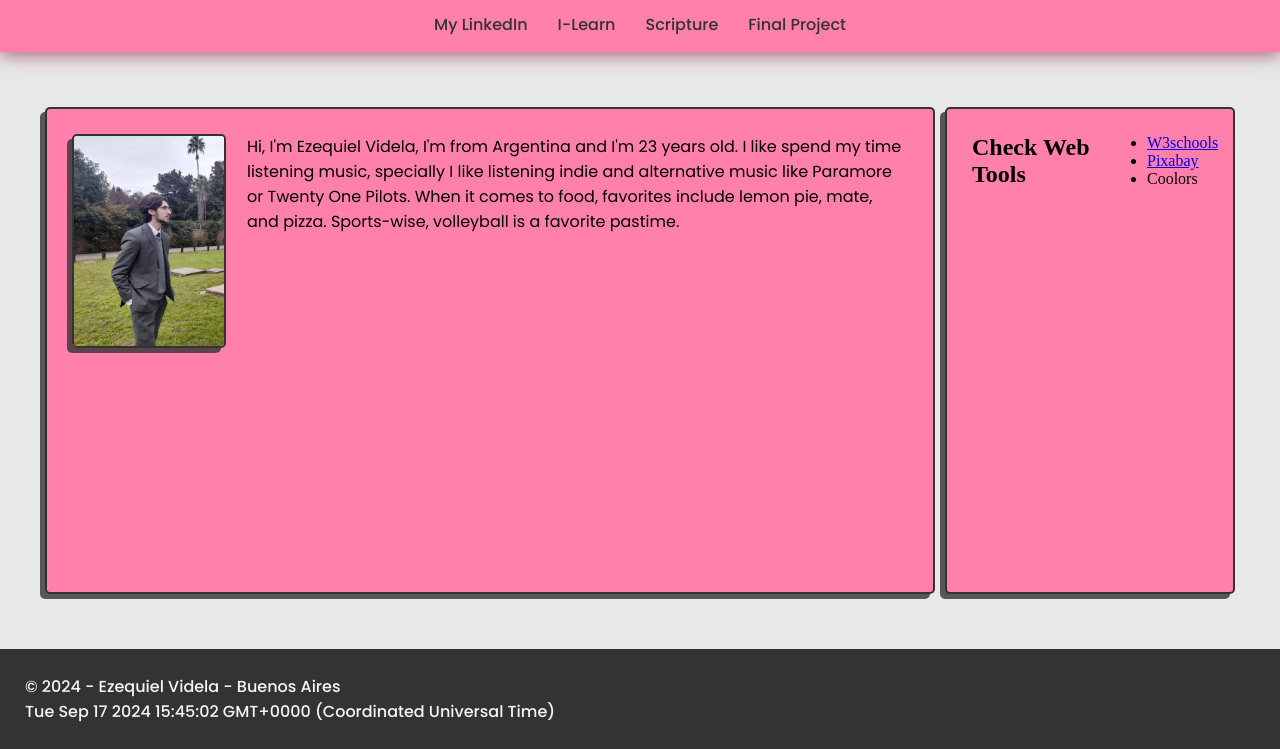
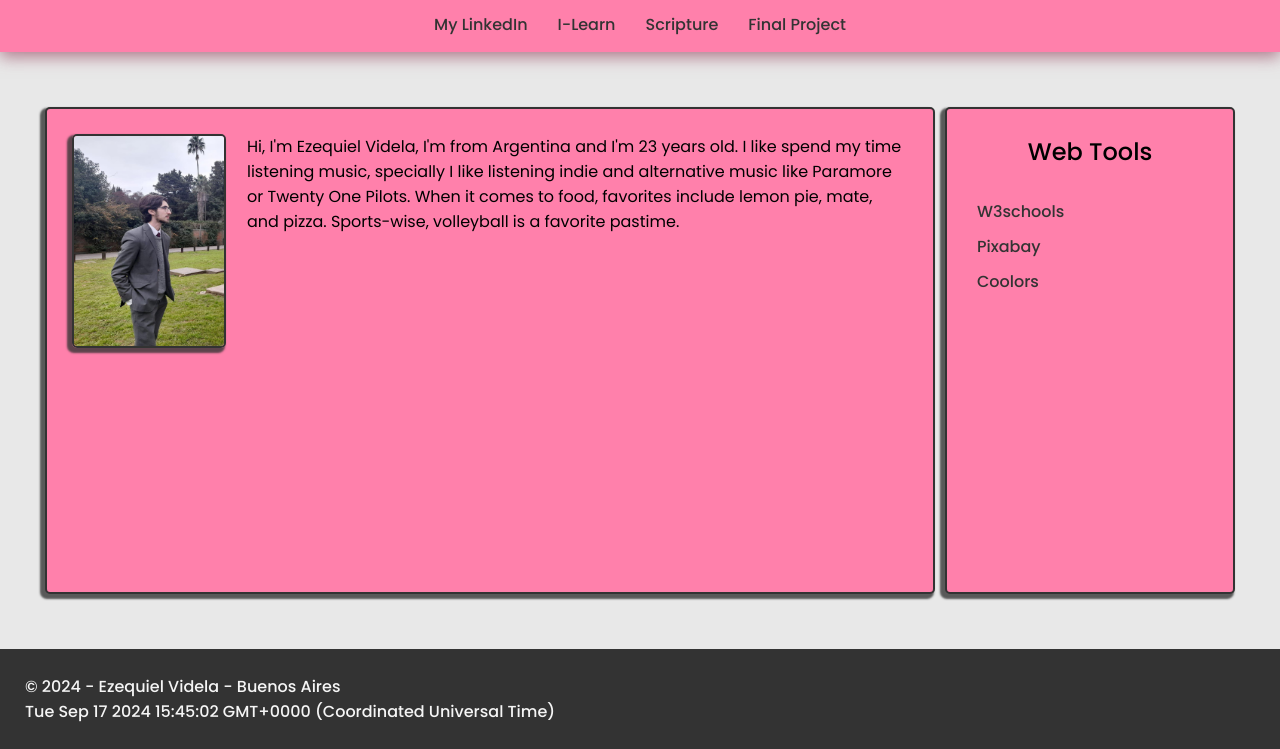
Before and after one commit to ezequielgv/wdd131, a plain HTML site: page index.html in a window 1280 px wide. Shown: the part 51-800 px from the top of the page. Drawn offline with Linux system fonts and the light colour scheme.

Commit message:
modified:   index.html 	modified:   styles/base.css

```diff
--- a/index.html
+++ b/index.html
@@ -23,7 +23,7 @@
         </nav>
     </header>
     <main>
-        <div class="card my-info">
+        <div class="card card-my-info">
             <img src="images/me-photo.jpeg" alt="A photo of Ezequiel Videla">
             <p class="poppins-regular">
                 Hi, I'm Ezequiel Videla, I'm from Argentina and I'm 23 years old. I like spend my time listening
@@ -32,12 +32,12 @@
                 favorite pastime.
             </p>
         </div>
-        <div class="card">
-            <h2>Check Web Tools</h2>
-            <ul>
+        <div class="card card-web-tools">
+            <h2 class="poppins-medium">Web Tools</h2>
+            <ul class="poppins-medium">
                 <li><a href="https://www.w3schools.com/">W3schools</a></li>
                 <li><a href="https://pixabay.com/">Pixabay</a></li>
-                <li><a href="https://coolors.co/palettes/trending"></a>Coolors</li>
+                <li><a href="https://coolors.co/palettes/trending">Coolors</a></li>
             </ul>
         </div>
     </main>
--- a/styles/base.css
+++ b/styles/base.css
@@ -73,14 +73,15 @@ nav {
 }
 
 nav ul{
+    list-style: none;
     display: flex;
-    list-style: none;
     justify-content: center;
 }
 
+a { text-decoration: none; }
+
 nav a {
     color: var(--color-text-primary);
-    text-decoration: none;
     padding: 10px;
     margin: 5px;
 }
@@ -100,16 +101,52 @@ main {
     grid-template-columns: 75% 25%;
 }
 
-.card, .my-info {
+
+.card {
     background-color: var(--color-background-cream);
     border: 2px solid var(--color-text-primary);
-    box-shadow: -5px 5px var(--color-text-primary-75);
+    box-shadow: -3px 3px 2px 2px var(--color-text-primary-75);
     border-radius: 5px;
     margin: 5px;
     padding: 25px;
+}
+
+.card-my-info {
     display: grid;
     grid-template-columns: 175px auto;
     overflow: hidden;
+}
+
+.card-web-tools h2{ text-align: center; }
+
+.card-web-tools ul{
+    margin-top: 25px;
+    list-style: none;
+}
+
+.card-web-tools li{
+    padding: 5px;
+    list-style: none;
+}
+
+.card-web-tools a{
+    position: relative;
+    color: var(--color-text-primary);
+}
+
+.card-web-tools a::after {
+    content: '';
+    position: absolute;
+    left: 0;
+    bottom: -2px;
+    width: 0;
+    height: 1px;
+    background-color: var(--color-text-primary);
+    transition: width 0.3s ease-in-out;
+}
+
+.card-web-tools a:hover::after {
+    width: 100%;
 }
 
 .card img{
@@ -118,13 +155,13 @@ main {
     width: 150px;
     border: 2px solid var(--color-text-primary);
     border-radius: 5px;
-    box-shadow: -5px 5px var(--color-text-primary-75);
+    box-shadow: -3px 3px 2px 2px var(--color-text-primary-75);
     transition: transform 0.3s ease;
 }
 
 .card img:hover {
     transform: scale(1.1);
-    box-shadow: -5px 5px var(--color-text-primary-75);
+    box-shadow: -3px 3px 2px 2px var(--color-text-primary-75);
 }
 
 footer {
```
